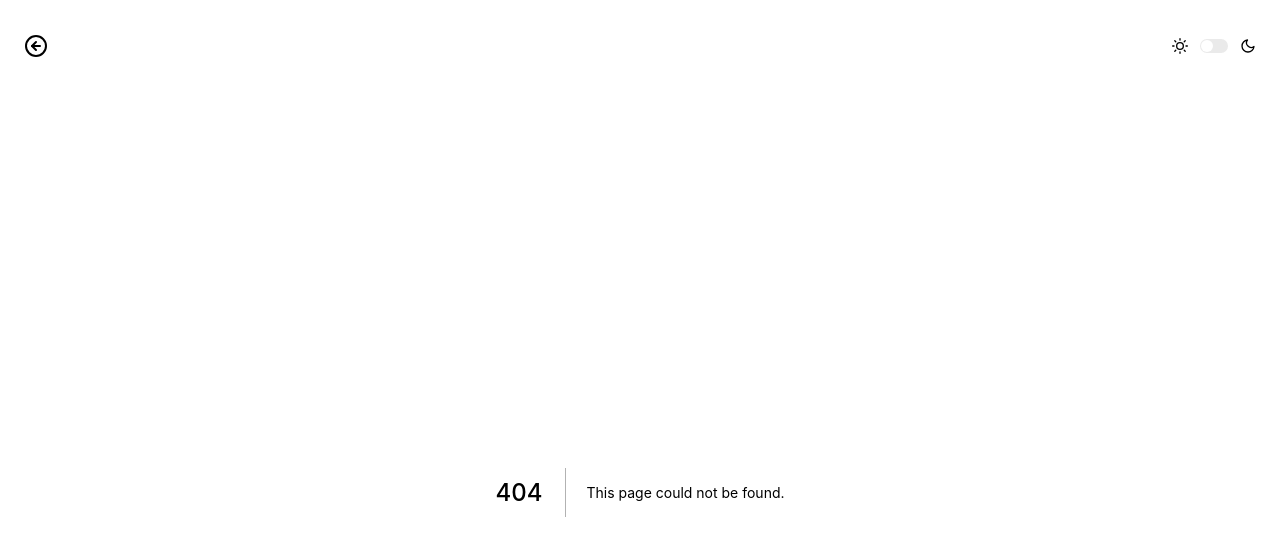
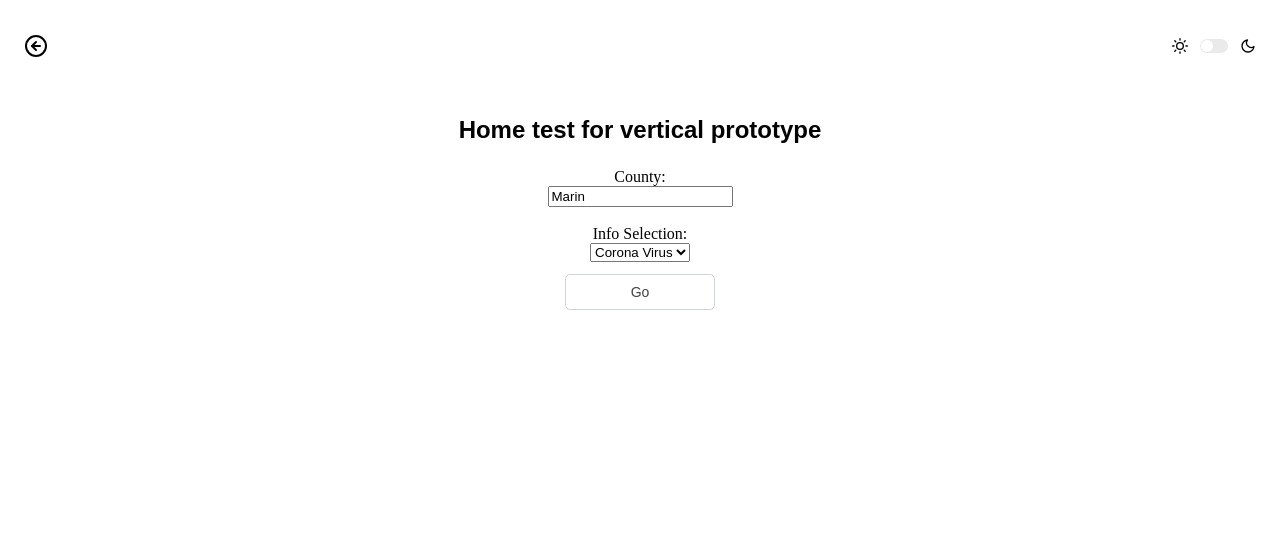
Before and after one commit to deepfinessed/SFSU_Website_Project, a Next.js app in the folder frontend/: page /vphome in a window 1280 px wide. Before the commit this address had no page. Shown: the top 540 px of the page. Built offline with nearby package versions, Linux system fonts and the light colour scheme.

Commit message:
did some front end work

```diff
--- a/frontend/pages/index.tsx
+++ b/frontend/pages/index.tsx
@@ -20,6 +20,9 @@ const Home = (): JSX.Element => {
       <Link href="/about">
         <Button variant="secondary">Dream Team</Button>
       </Link>
+      <Link href="/vphome">
+        <Button variant="secondary">Home for vp</Button>
+      </Link>
     </Container>
   );
 };
--- /dev/null
+++ b/frontend/pages/vphome.tsx
@@ -0,0 +1,41 @@
+import React, { useState } from 'react';
+
+import { Container } from '@components/Layouts';
+import { Link, Text } from '@components/DataDisplay';
+import { Button } from '@components/Inputs';
+
+const VPHome = (): JSX.Element => {
+  const [infoType, setInfoType] = useState('corona');
+  const [county, setCounty] = useState('Marin');
+  return (
+    <Container align="center">
+      <Text variant="h3">Home test for vertical prototype</Text>
+      County:
+      <input
+        id="width"
+        value={county}
+        onChange={(event) => setCounty(event.target.value)}
+      />
+      <br />
+      Info Selection:
+      <select
+        name="infoType"
+        id="infoType"
+        onChange={(event) => setInfoType(event.target.value)}
+      >
+        <option value="corona">Corona Virus</option>
+        <option value="fires">Fires</option>
+      </select>
+      <Link
+        href={{
+          pathname: `/infoPages/${infoType}`,
+          query: { county: `${county}` },
+        }}
+      >
+        <Button variant="secondary">Go</Button>
+      </Link>
+    </Container>
+  );
+};
+
+export default VPHome;
```
Also changed, not shown: frontend/pages/infoPages/corona.tsx (added, +19 -0 lines), frontend/pages/infoPages/fires.tsx (added, +18 -0 lines).
